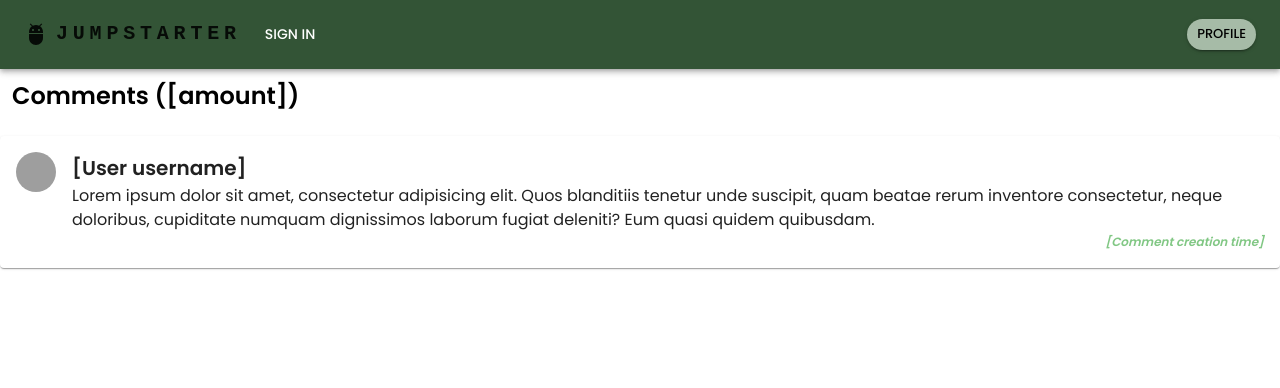
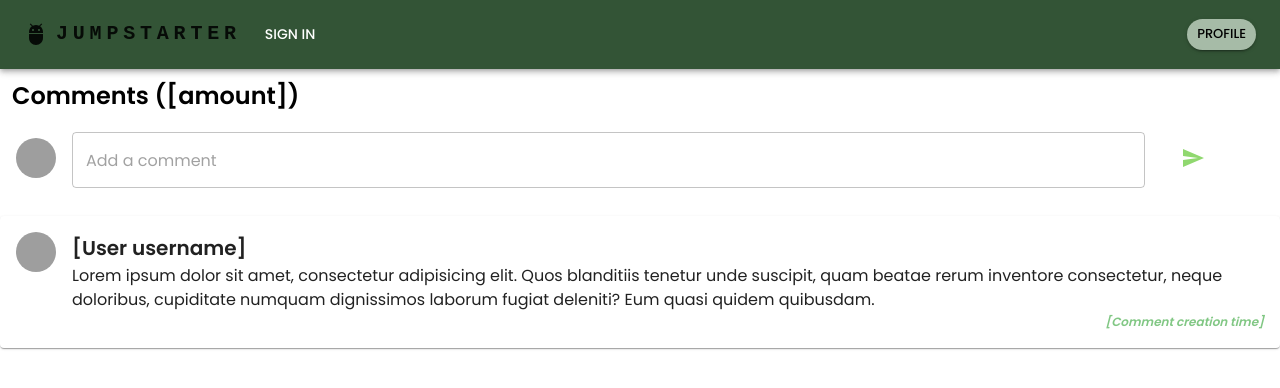
Before and after one commit to bethea28/amazon1, a React (Create React App) app: page / in a window 1280 px wide. Shown: the top 388 px of the page. Built offline with nearby package versions, Linux system fonts and the light colour scheme; grey boxes are pictures that could not be loaded.

Commit message:
Add text field for comment submission

```diff
--- /dev/null
+++ b/src/Routes/Project/Components/CommentField.tsx
@@ -0,0 +1,41 @@
+import { Avatar, Box, Button, Grid, TextField } from "@mui/material";
+import React, { useState } from "react";
+import SendIcon from '@mui/icons-material/Send';
+
+function CommentField() {
+
+    const [comment, setComment] = useState("");
+
+    function handleSubmit(event: React.FormEvent<HTMLButtonElement>) {
+        event.preventDefault();
+       // Need logic for backend
+    }
+
+    return (
+        <Box>
+            <Grid container flexWrap={"nowrap"} alignItems={"center"} spacing={2}>
+                <Grid item marginLeft={2}>
+                    <Avatar alt="user avatar" src="https://picsum.photos/250" />
+                </Grid>
+                <Grid item width={"84%"}>
+                    <TextField
+                        fullWidth
+                        multiline
+                        margin="dense"
+                        variant="outlined"
+                        maxRows={4}
+                        value={comment}
+                        placeholder={"Add a comment"}
+                        onChange={(event) => setComment(event.target.value)} />
+                </Grid>
+                <Grid item margin={0} padding={0}>
+                    <Button onClick={handleSubmit}>
+                        <SendIcon />
+                    </Button>
+                </Grid>
+            </Grid>
+        </Box>
+    )
+}
+
+export default CommentField;
--- a/src/Routes/Project/Components/CommentList.tsx
+++ b/src/Routes/Project/Components/CommentList.tsx
@@ -1,12 +1,14 @@
 import { Avatar, Box, Grid, Paper, Typography } from "@mui/material";
 import { green } from "@mui/material/colors";
 import React from "react";
+import CommentField from "./CommentField";
 
 function CommentList() {
 
     return (
         <Box>
             <Typography margin={"0.5em"} textAlign={"left"} variant="h5">Comments ([amount])</Typography>
+            <CommentField />
             <Paper sx={{padding: "1em", mt: 3}}>
                 <Grid container wrap="nowrap" spacing={2}>
                     <Grid item>
```
